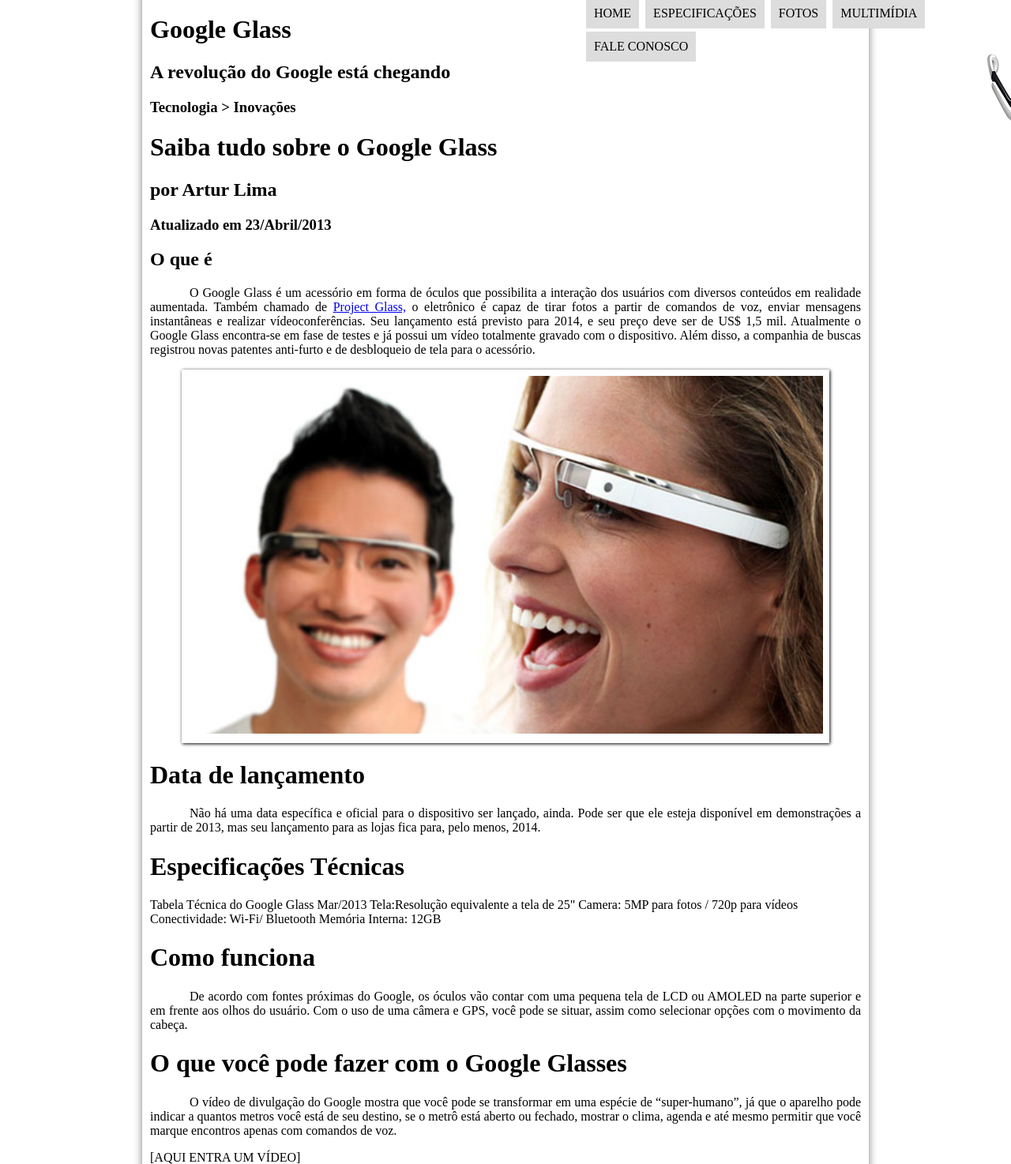
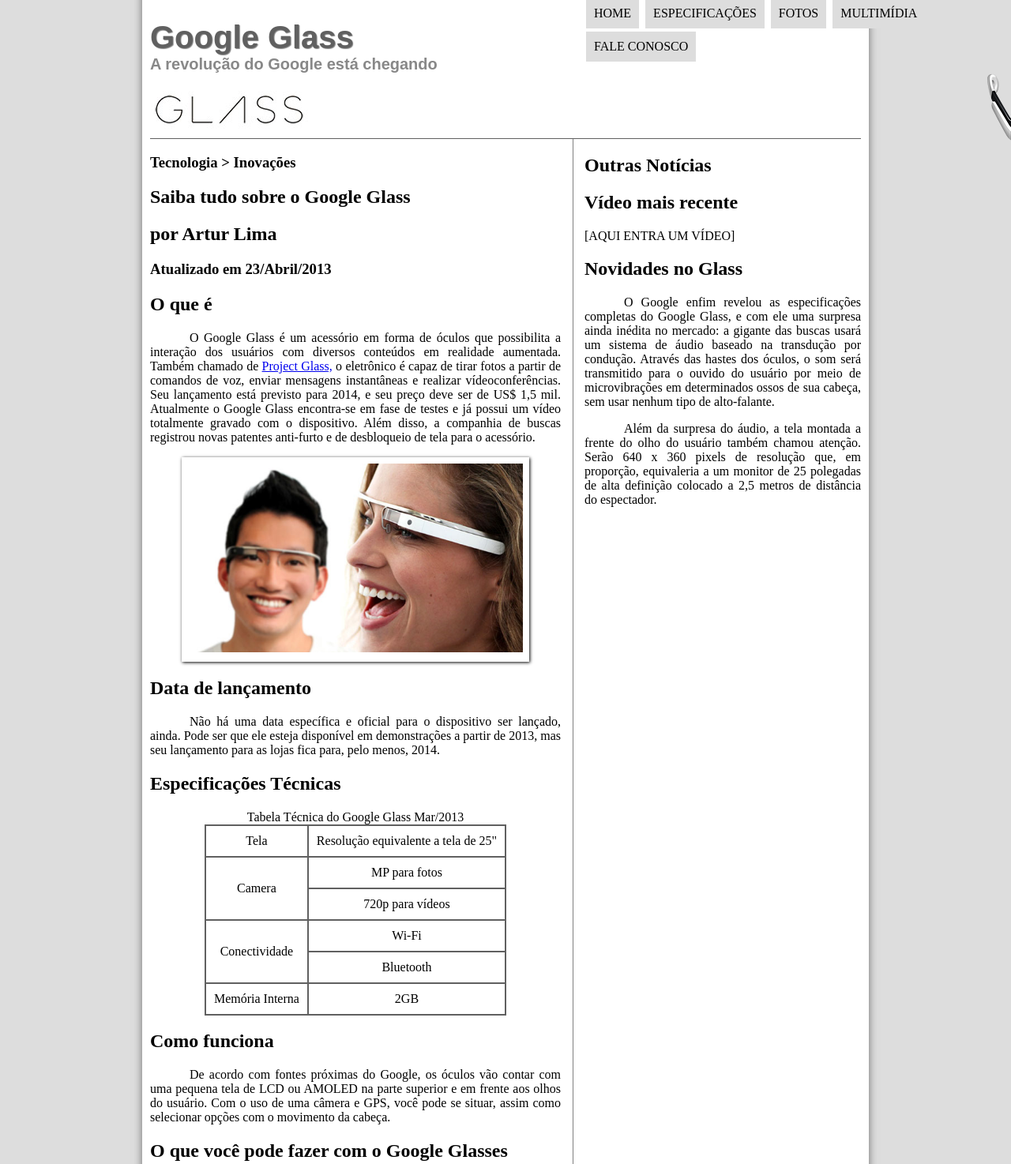
Before and after one commit to jarturlima/projeto-site, a plain HTML site: page curso-html5-pacote01/projeto-glass-html5/index.html in a window 1280 px wide. Shown: the top 1474 px of the page at 79% size. Drawn offline with Linux system fonts and the light colour scheme.

Commit message:
HTML5_004

```diff
--- a/curso-html5-pacote01/projeto-glass-html5/_css/estilo.css
+++ b/curso-html5-pacote01/projeto-glass-html5/_css/estilo.css
@@ -1,8 +1,13 @@
 @charset "UTF-8"
+@font-face {
+    font-family: 'FonteLogo';
+    src: url("../_fonts/bubblegum-sans-regular.otf");
+}
+
 
 body {
     background-color: #dddddd;
-    color: wheat;
+
 }
 
 p {
@@ -12,8 +17,31 @@ p {
 
 header#cabecalho img#icone {
     position: absolute;
-    top: 50px;
+    top: 75px;
     left: 1250px;
+}
+
+header#cabecalho {
+    border-bottom: 1px solid #606060;
+    height: 150px;
+    background: url("../_imagens/glass-logo-peq.jpg") no-repeat 0px 90px;
+}
+
+header#cabecalho h1 {
+    font-family: 'FonteLogo', sans-serif;
+    font-size: 30pt;
+    color: #606060;
+    text-shadow: 1px 1px 1px rgba(0, 0, 0, .5);
+    padding: 0px;
+    margin-bottom: 0px;
+}
+
+header#cabecalho h2 {
+    font-family: Arial, Helvetica, sans-serif;
+    color: #888888;
+    font-size: 15pt;
+    padding: 0px;
+    margin-top: 0px;
 }
 
 div#interface {
@@ -92,3 +120,39 @@ nav#menu a {
 nav#menu a:hover {
     color: #ffffff;
 }
+
+section#corpo {
+    display: block;
+    width: 520px;
+    float: left;
+    border-right: 1px solid rgba(0, 0, 0, .5);
+    padding-right: 15px;
+}
+
+table#tabelaspec {
+    border: 1px solid #606060;
+    border-spacing: 0px;
+    margin-left: auto;
+    margin-right: auto;
+}
+
+table#tabelaspec td {
+    border: 1px solid #606060;
+    padding: 10px;
+    text-align: center;
+}
+
+aside#lateral {
+    display: block;
+    width: 350px;
+    float: right;
+}
+
+footer#rodape {
+    clear: both;
+    border-top: 1px solid rgba(0, 0, 0, .5);
+}
+
+footer#rodape p {
+    text-align: center;
+}
--- a/curso-html5-pacote01/projeto-glass-html5/index.html
+++ b/curso-html5-pacote01/projeto-glass-html5/index.html
@@ -29,6 +29,7 @@
             </nav>
 
         </header>
+        <section id="corpo">
             <hgroup>
                 <h3>Tecnologia > Inovações</h3>
                 <h1>Saiba tudo sobre o Google Glass</h1>
@@ -41,11 +42,13 @@
                 conteúdos
                 em realidade aumentada. Também chamado de <a href="http://googleglass.com" target="_blank">Project
                     Glass,</a> o eletrônico é capaz de tirar fotos a partir de
-            comandos de voz, enviar mensagens instantâneas e realizar vídeo&shy;confe&shy;rências. Seu lançamento está
+                comandos de voz, enviar mensagens instantâneas e realizar vídeo&shy;confe&shy;rências. Seu lançamento
+                está
                 previsto para
                 2014, e seu preço deve ser de US$ 1,5 mil. Atualmente o Google Glass encontra-se em fase de testes e já
                 possui
-            um vídeo totalmente gravado com o dispositivo. Além disso, a companhia de buscas registrou novas patentes
+                um vídeo totalmente gravado com o dispositivo. Além disso, a companhia de buscas registrou novas
+                patentes
                 anti-furto e de desbloqueio de tela para o acessório.</p>
 
             <figure class="foto-legenda">
@@ -62,26 +65,38 @@
                 em demonstrações a partir de 2013, mas seu lançamento para as lojas fica para, pelo menos, 2014.</p>
 
             <h1>Especificações Técnicas</h1>
-        Tabela Técnica do Google Glass Mar/2013
+            <table id="tabelaspec">
 
-        Tela:Resolução equivalente a tela de 25"
-        Camera: 5MP para fotos / 720p para vídeos
-        Conectividade: Wi-Fi/ Bluetooth
-        Memória Interna: 12GB
+                <caption>Tabela Técnica do Google Glass Mar/2013</caption>
 
+                <tr><td>Tela</td><td>Resolução equivalente a tela de 25"</td></tr>
+                <tr><td rowspan="2">Camera</td><td>MP para fotos</td></tr>
+                <tr><td>720p para vídeos</td></tr>
+                <tr><td rowspan="2">Conectividade</td><td>Wi-Fi</td></tr>
+                <tr><td>Bluetooth</td></tr>
+                <tr><td>Memória Interna</td><td>2GB</td></tr>
+
+            </table>
             <h1>Como funciona</h1>
-        <p>De acordo com fontes próximas do Google, os óculos vão contar com uma pequena tela de LCD ou AMOLED na parte
-            superior e em frente aos olhos do usuário. Com o uso de uma câmera e GPS, você pode se situar, assim como
+            <p>De acordo com fontes próximas do Google, os óculos vão contar com uma pequena tela de LCD ou AMOLED na
+                parte
+                superior e em frente aos olhos do usuário. Com o uso de uma câmera e GPS, você pode se situar, assim
+                como
                 selecionar opções com o movimento da cabeça.</p>
 
             <h1>O que você pode fazer com o Google Glasses</h1>
-        <p>O vídeo de divulgação do Google mostra que você pode se transformar em uma espécie de “super-&shy;humano”, já
+            <p>O vídeo de divulgação do Google mostra que você pode se transformar em uma espécie de
+                “super-&shy;humano”, já
                 que o
-            aparelho pode indicar a quantos metros você está de seu destino, se o metrô está aberto ou fechado, mostrar
+                aparelho pode indicar a quantos metros você está de seu destino, se o metrô está aberto ou fechado,
+                mostrar
                 o
                 clima, agenda e até mesmo permitir que você marque encontros apenas com comandos de voz.</p>
 
             [AQUI ENTRA UM VÍDEO]
+
+        </section>
+        <aside id="lateral">
 
             <h1>Outras Notícias</h1>
             <h2>Vídeo mais recente</h2>
@@ -89,20 +104,27 @@
             [AQUI ENTRA UM VÍDEO]
 
             <h2>Novidades no Glass</h2>
-        <p>O Google enfim revelou as especificações completas do Google Glass, e com ele uma surpresa ainda inédita no
+            <p>O Google enfim revelou as especificações completas do Google Glass, e com ele uma surpresa ainda inédita
+                no
                 mercado: a gigante das buscas usará um sistema de áudio baseado na transdução por condução. Através das
                 hastes
-            dos óculos, o som será transmitido para o ouvido do usuário por meio de microvibrações em determinados ossos
+                dos óculos, o som será transmitido para o ouvido do usuário por meio de microvibrações em determinados
+                ossos
                 de
                 sua cabeça, sem usar nenhum tipo de alto-falante.</p>
 
-        <p>Além da surpresa do áudio, a tela montada a frente do olho do usuário também chamou atenção. Serão 640 x 360
-            pixels de resolução que, em proporção, equivaleria a um monitor de 25 polegadas de alta definição colocado a
+            <p>Além da surpresa do áudio, a tela montada a frente do olho do usuário também chamou atenção. Serão 640 x
+                360
+                pixels de resolução que, em proporção, equivaleria a um monitor de 25 polegadas de alta definição
+                colocado a
                 2,5
                 metros de distância do espectador.</p>
-
-        <p>Copyright 2013 - by Gustavo Guanabara
-            Facebook | Twitter</p>
+        </aside>
+        <footer id="rodape">
+            <p>Copyright 2013 - by Artur Lima <br>
+                <a href="https://facebook.com/jorgearturllima" target="_blank">Facebook</a> |
+                <a href="https://twitter.com/arturlima" target="_blank">Twitter</a></p>
+        </footer>
     </div>
 </body>
 
--- /dev/null
+++ b/curso-html5-pacote01/projeto-glass-html5/style.css
@@ -0,0 +1,9 @@
+img {
+  filter: drop-shadow(19px 1px 15px rgb(179, 179, 179));
+}
+
+@media screen and (max-width:700px) {
+  body {
+    background: #f00;
+  }
+}
```
Also changed, not shown: curso-html5-pacote01/projeto-glass-html5/aulacss.html (added, +15 -0 lines). Lines whose indentation alone changed are shown as unchanged.
